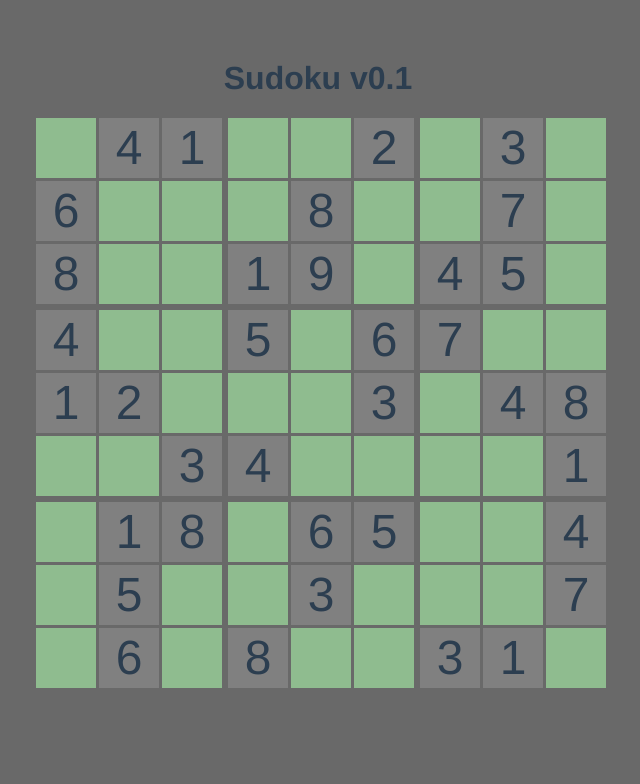
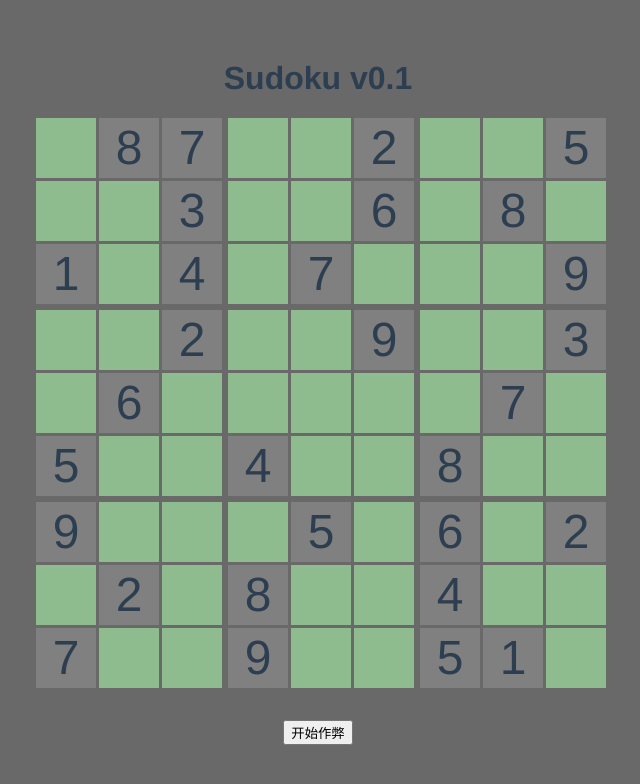
Before and after one commit to roogeer/sudoku, a Vue app: page / in a window 1280 px wide. Shown: the top 784 px of the page, without its empty margins (322-962 px from the left). Built offline with nearby package versions, Linux system fonts and the light colour scheme.

Commit message:
sudoku v0.1 完成作弊功能

```diff
--- a/src/App.vue
+++ b/src/App.vue
@@ -18,6 +18,15 @@
 				</template>
 			</div>
 		</div>
+		<div class="footer">
+			<template v-if="cheat">
+				<button @click="Cheat()">开始作弊</button>
+			</template>
+			<template v-else>
+				<button @click="LockOnlyOne()">锁定唯一值</button>
+				<button @click="DuplicateRemoval()">多值去重</button>
+			</template>
+		</div>
 	</div>
 </template>
 
@@ -29,47 +38,218 @@
 		name: "app",
 		data: function() {
 			return {
-				sudoku_array:[
-					0,4,1,0,0,2,0,3,0,
-					6,0,0,0,8,0,0,7,0,
-					8,0,0,1,9,0,4,5,0,
-					4,0,0,5,0,6,7,0,0,
-					1,2,0,0,0,3,0,4,8,
-					0,0,3,4,0,0,0,0,1,
-					0,1,8,0,6,5,0,0,4,
-					0,5,0,0,3,0,0,0,7,
-					0,6,0,8,0,0,3,1,0
+				//初始值
+				cheat: true,	//显示作弊按钮
+				sudoku_array: [
+					0, 8, 7, 0, 0, 2, 0, 0, 5,
+					0, 0, 3, 0, 0, 6, 0, 8, 0,
+					1, 0, 4, 0, 7, 0, 0, 0, 9,
+					0, 0, 2, 0, 0, 9, 0, 0, 3,
+					0, 6, 0, 0, 0, 0, 0, 7, 0,
+					5, 0, 0, 4, 0, 0, 8, 0, 0,
+					9, 0, 0, 0, 5, 0, 6, 0, 2,
+					0, 2, 0, 8, 0, 0, 4, 0, 0,
+					7, 0, 0, 9, 0, 0, 5, 1, 0,
 				],
-				sudoku_data:[]
+				//成员为每个单元格对象
+				sudoku_data: [],
+
+				//9个行对象
+				sudoku_rows: [],
+
+				//9个列对象
+				sudoku_cols: [],
+
+				//9个区域对象
+				sudoku_areas: []
 			};
 		},
 
 		methods: {
-			initSudokuData(){
+			initSudokuData() {
 				let _temp = [];
-				console.log(this.sudoku_array.length);
-				for(let i=0; i<this.sudoku_array.length; i++){
-					if(0===this.sudoku_array[i]){
+				//console.log(this.sudoku_array.length);
+				for (let i = 0; i < this.sudoku_array.length; i++) {
+					if (0 === this.sudoku_array[i]) {
 						_temp.push({
 							innerdata: [],
 							system: false,
 							userlocked: true,
+							belongrow: {}, //单元格所属的行
+							belongcol: {}, //单元格所属的列
+							belongarea: {} //单元格所属的区域
 						});
-					}
-					else{
+					} else {
 						_temp.push({
 							innerdata: [this.sudoku_array[i]],
 							system: true,
 							userlocked: false,
+							belongrow: {}, //单元格所属的行
+							belongcol: {}, //单元格所属的列
+							belongarea: {} //单元格所属的区域
 						})
 					}
 				}
-				console.log(_temp);
+				//console.log(_temp);
 				this.sudoku_data = _temp;
+			},
+
+			//初始化9个行对象
+			initSudokuRows() {
+				for (let row = 0; row < 9; row++) {
+					let _tempRow = {
+						locked: [], //该行已经被锁定的数据
+						cells: [] //该行包含的单元格
+					};
+					for (let col = 0; col < 9; col++) {
+						let _tempcell = this.sudoku_data[row * 9 + col]; //取待处理的单元格
+						_tempRow.cells.push(_tempcell); //将单元格添加到【行】表中
+						_tempcell.belongrow = _tempRow; //记录单元格的【行】归属信息
+						_tempRow.locked.push(_tempcell.innerdata[0]); //将系统给定的单元格数值添到锁定数据中
+					}
+					//清理锁定数据数组中的undefined
+					_tempRow.locked = _tempRow.locked.filter(Boolean);
+					this.sudoku_rows.push(_tempRow);
+				}
+				//console.log(this.sudoku_rows);
+				//设置已锁定数值
+			},
+
+			//初始化9个列对象
+			initSudokuCols() {
+				for (let col = 0; col < 9; col++) {
+					let _tempCol = {
+						locked: [], //该列已被锁定的数据
+						cells: [] //该列包含的单元格
+					};
+					for (let row = 0; row < 9; row++) {
+						let _tempcell = this.sudoku_data[row * 9 + col]; //取待处理的单元格
+						_tempCol.cells.push(_tempcell); //将单元格添加到【列】表中
+						_tempcell.belongcol = _tempCol; //记录单元格的【列】归属信息
+						_tempCol.locked.push(_tempcell.innerdata[0]); //将系统给定的单元格数值添到锁定数据中
+					}
+					//清理锁定数据数组中的undefined
+					_tempCol.locked = _tempCol.locked.filter(Boolean);
+					this.sudoku_cols.push(_tempCol);
+				}
+				//console.log(this.sudoku_cols);
+			},
+
+			//初始化9个区域对象
+			initSudokuAreas() {
+				for (let area_row = 0; area_row < 3; area_row++)
+					for (let area_col = 0; area_col < 3; area_col++) {
+						let _tempArea = {
+							locked: [], //该区域已被锁定的数据
+							cells: [] //该区域包含的单元格
+						};
+						for (let row = 0; row < 3; row++)
+							for (let col = 0; col < 3; col++) {
+								let _tempcell = this.sudoku_data[area_row * 27 + area_col * 3 + row * 9 + col]; //取待处理的单元格
+								_tempArea.cells.push(_tempcell); //将单元格添加到【区域】表中
+								_tempcell.belongarea = _tempArea; //记录单元格的【区域】归属信息
+								_tempArea.locked.push(_tempcell.innerdata[0]); //将系统给定的单元格数值添到锁定数据中
+							}
+						//清理锁定数据数组中的undefined
+						_tempArea.locked = _tempArea.locked.filter(Boolean);
+						this.sudoku_areas.push(_tempArea);
+					}
+				//console.log(this.sudoku_areas);
+			},
+
+			//开始游戏
+			Cheat() {
+				//进入作弊模式后，关闭作弊按钮，开始另外2个按钮
+				this.cheat = false;
+
+				//对第个单元格的行，列，区域进行查找已锁定的数据
+				for (let i = 0; i < 81; i++) {
+					// console.log('1号单元格已锁定的  行  值：',this.sudoku_data[i].belongrow.locked);
+					// console.log('1号单元格已锁定的  列  值：',this.sudoku_data[i].belongcol.locked);
+					// console.log('1号单元格已锁定的 区域 值：',this.sudoku_data[i].belongarea.locked);
+					if (!this.sudoku_data[i].system) {
+						//对用户单元格进行处理
+						let _set_row = new Set(this.sudoku_data[i].belongrow.locked);
+						let _set_col = new Set(this.sudoku_data[i].belongcol.locked);
+						let _set_area = new Set(this.sudoku_data[i].belongarea.locked);
+						let _set_locked = new Set([..._set_row, ..._set_col, ..._set_area]);
+						let _set_unLocked = new Set([1, 2, 3, 4, 5, 6, 7, 8, 9].filter(x => !_set_locked.has(x)));
+						//console.log(_set_locked, _set_unLocked);
+						if(_set_unLocked.size === 1){
+							this.sudoku_data[i].userlocked = false;
+							this.sudoku_data[i].innerdata = Array.from(_set_unLocked);
+						}
+						else {
+							this.sudoku_data[i].userlocked = false;
+							this.sudoku_data[i].innerdata = Array.from(_set_unLocked);
+						}
+					}
+				}
+				// console.log('14号单元格添加锁定前 行:',this.sudoku_data[14].belongrow.locked);
+				// console.log('14号单元格添加锁定前 列:',this.sudoku_data[14].belongcol.locked);
+				// console.log('14号单元格添加锁定前区域:',this.sudoku_data[14].belongarea.locked);
+			},
+
+			LockOnlyOne(){
+				//将只有一个值的单元格进行锁定
+				for(let i = 0; i<81; i++){
+					if(!this.sudoku_data[i].system && this.sudoku_data[i].innerdata.length===1){
+						this.sudoku_data[i].userlocked = true;
+						//修改单元所属行的已锁定单元格
+						this.sudoku_data[i].belongrow.locked.push(this.sudoku_data[i].innerdata[0]);
+						//清除重复添加的数值
+						this.sudoku_data[i].belongrow.locked = Array.from(new Set(this.sudoku_data[i].belongrow.locked))
+
+						//修改单元所属列的已锁定单元格
+						this.sudoku_data[i].belongcol.locked.push(this.sudoku_data[i].innerdata[0]);
+						//清除重复添加的数值
+						this.sudoku_data[i].belongcol.locked = Array.from(new Set(this.sudoku_data[i].belongcol.locked))
+
+						//修改单元所属区域的已锁定单元格
+						this.sudoku_data[i].belongarea.locked.push(this.sudoku_data[i].innerdata[0]);
+						//清除重复添加的数值
+						this.sudoku_data[i].belongarea.locked = Array.from(new Set(this.sudoku_data[i].belongarea.locked))
+					}
+				}
+				// console.log('14号单元格添加锁定后 行:',this.sudoku_data[14].belongrow.locked);
+				// console.log('14号单元格添加锁定后 列:',this.sudoku_data[14].belongcol.locked);
+				// console.log('14号单元格添加锁定后区域:',this.sudoku_data[14].belongarea.locked);
+			},
+
+			DuplicateRemoval(){
+				//有多个值的单元格，删除已在行，列，区域中被锁定的数值
+				for(let i = 0; i<81; i++){
+					if (!this.sudoku_data[i].system && !this.sudoku_data[i].userlocked) {
+						//对用户单元格进行处理，且该单元格未被锁定
+						let _set_row = new Set(this.sudoku_data[i].belongrow.locked);
+						let _set_col = new Set(this.sudoku_data[i].belongcol.locked);
+						let _set_area = new Set(this.sudoku_data[i].belongarea.locked);
+						let _set_locked = new Set([..._set_row, ..._set_col, ..._set_area]);
+						let _set_unLocked = new Set([1, 2, 3, 4, 5, 6, 7, 8, 9].filter(x => !_set_locked.has(x)));
+						//console.log(_set_locked, _set_unLocked);
+						if(_set_unLocked.size === 1){
+							this.sudoku_data[i].userlocked = false;
+							this.sudoku_data[i].innerdata = Array.from(_set_unLocked);
+						}
+						else {
+							this.sudoku_data[i].userlocked = false;
+							this.sudoku_data[i].innerdata = Array.from(_set_unLocked);
+						}
+					}
+				}
 			}
 		},
-		created:function(){
+
+		created: function() {
+			// 	//根据初始值，生成81个单元格对象放入sudoku_data中
 			this.initSudokuData()
+			//初始化9个行对象
+			this.initSudokuRows();
+			//初始化9个列对象
+			this.initSudokuCols();
+			//初始化9个区域对象
+			this.initSudokuAreas();
+
 		},
 		components: {
 			HelloWorld,
@@ -107,4 +287,12 @@
 		grid-template-rows: repeat(3, 60px);
 		grid-gap: 3px 3px;
 	}
+
+	.footer {
+		display: flex;
+		justify-content: center;
+		align-items: center;
+		width: 100%;
+		height: 100px;
+	}
 </style>
```
